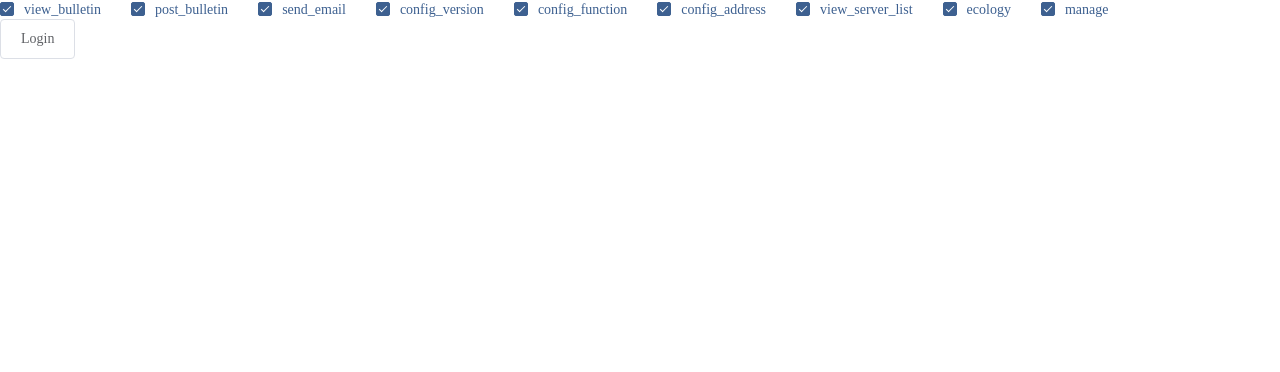
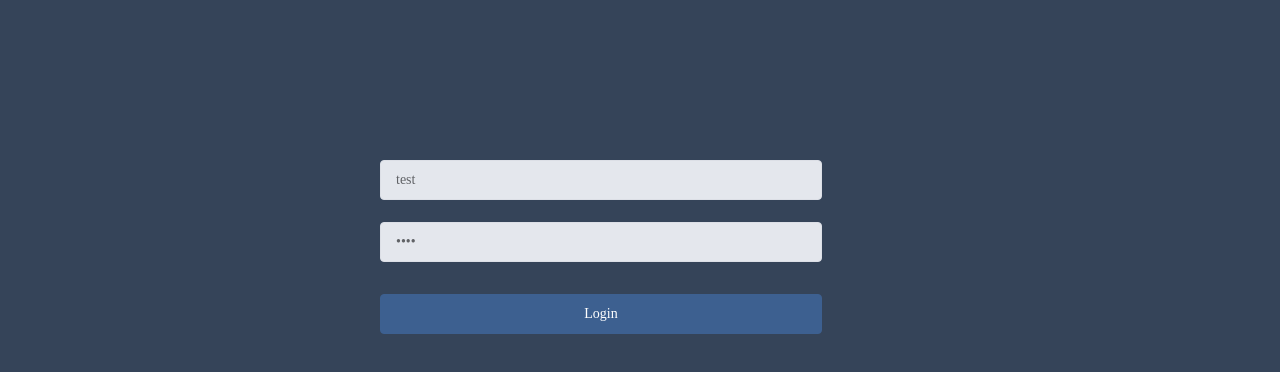
Before and after one commit to bnyu/console_web, a Vue app: page / in a window 1280 px wide. Shown: the top 372 px of the page. Built offline with nearby package versions, Linux system fonts and the light colour scheme.

Commit message:
feat(login): login page

```diff
--- a/package.json
+++ b/package.json
@@ -1,7 +1,7 @@
 {
   "name": "console_web",
   "author": "bnyu <xuyue1106@gmail.com>",
-  "version": "0.2.3",
+  "version": "0.2.4",
   "private": true,
   "scripts": {
     "serve": "vue-cli-service serve",
--- a/src/i18n/en-us/index.js
+++ b/src/i18n/en-us/index.js
@@ -9,6 +9,9 @@ export default {
       dev: 'Development',
       ops: 'Operations',
       dashboard: 'Dashboard',
+      manageUser: 'User Manage',
+      user: 'User Manage',
+      role: 'Role Manage',
       bulletin: 'Bulletin',
       bulletinPost: 'Post New',
       bulletinList: 'View List',
--- a/src/router/routes.js
+++ b/src/router/routes.js
@@ -14,6 +14,10 @@ const routes = [
         children: Menus
     },
     {
+        path: '/404',
+        component: Error404
+    },
+    {
         path: '*',
         component: Error404
     }
--- a/src/store/modules/user.js
+++ b/src/store/modules/user.js
@@ -28,6 +28,14 @@ const getters = {
 }
 
 const mutations = {
+    logout: (state) => {
+        state.token = ''
+        state.logged = false
+        state.pathPermits = {}
+        state.permits = {}
+        state.navList = []
+        state.menus = {}
+    },
     setToken: (state, token) => {
         state.token = token
         state.logged = true
--- a/src/views/components/UserOption.vue
+++ b/src/views/components/UserOption.vue
@@ -4,7 +4,7 @@
           <slot></slot>
       </span>
         <el-dropdown-menu slot="dropdown">
-            <el-dropdown-item v-if="permits&&permits.manage" command="/manage/user">{{$t('app.manageUser')}}</el-dropdown-item>
+            <el-dropdown-item v-if="manager" command="/manage/user">{{$t('app.menu.manageUser')}}</el-dropdown-item>
             <el-dropdown-item command="logout">{{$t('app.logout')}}</el-dropdown-item>
         </el-dropdown-menu>
     </el-dropdown>
@@ -12,14 +12,13 @@
 <script>
     export default {
         name: "UserOption",
-        data() {
-            return {
-                permits: this.$store.getters['user/permits']
-            }
+        props: {
+            manager: Boolean
         },
         methods: {
             to(path) {
                 if (path === 'logout') {
+                    this.$store.commit('user/logout')
                     this.$router.push('/')
                 } else if (path !== this.$route.path) {
                     this.$router.push(path)
--- a/src/views/layouts/AppLayout.vue
+++ b/src/views/layouts/AppLayout.vue
@@ -25,9 +25,9 @@
                     <span>
                         <LangSelector><i class="material-icons">translate</i></LangSelector>
                     </span>
-                    &nbsp;
+                    <span>&nbsp;&nbsp;</span>
                     <span>
-                        <UserOption><i class="material-icons">person</i></UserOption>
+                        <UserOption v-bind:manager="manager"><i class="material-icons">person</i></UserOption>
                     </span>
                 </div>
 
@@ -68,12 +68,12 @@
             kind: String
         },
         data() {
+            const menus = this.$store.getters['user/menus']
             return {
                 menuOpen: false,
-                logged: this.$store.getters['user/logged'],
-                pathPermits: this.$store.getters['user/pathPermits'],
                 menuList: this.$store.getters['user/menuList'],
-                menus: this.$store.getters['user/menus']
+                menus: menus,
+                manager: !!menus.manage
             }
         },
         computed: {
@@ -118,14 +118,11 @@
             }
         },
         beforeRouteUpdate(to, from, next) {
-            if (this.logged) {
-                if (this.pathPermits && this.pathPermits[to.path]) {
-                    next()
-                } else {
-                    next('/404')
-                }
+            let pathPermits = store.getters['user/pathPermits']
+            if (pathPermits && pathPermits[to.path]) {
+                next()
             } else {
-                next('/')
+                next('/404')
             }
         }
     }
--- a/src/views/pages/Error404.vue
+++ b/src/views/pages/Error404.vue
@@ -1,15 +1,26 @@
 <template>
-    <div>
-        404
+    <div class="err404">
+        <div>404</div>
+        <div>
+            <router-link to="/">back</router-link>
+        </div>
     </div>
 </template>
 
 <script>
     export default {
-        name: "Error404"
+        name: "Error404",
+        created() {
+            if (this.$route.path !== '/404') {
+                this.$router.replace('/404')
+            }
+        }
     }
 </script>
 
-<style scoped>
-
+<style scoped lang="scss">
+    .err404 {
+        padding-top: 20px;
+        text-align: center;
+    }
 </style>
--- a/src/views/pages/Landing.vue
+++ b/src/views/pages/Landing.vue
@@ -1,11 +1,6 @@
 <template>
     <div>
-        <div v-if="!logged">
-            <Login></Login>
-        </div>
-        <div v-else>
-
-        </div>
+        <Login/>
     </div>
 </template>
 
@@ -13,15 +8,7 @@
     import Login from "@/views/user/Login"
     export default {
         name: "Landing",
-        components: {Login},
-        data() {
-            return {
-                logged: this.$store.getters['user/logged']
-            }
-        },
-        methods: {
-
-        }
+        components: {Login}
     }
 </script>
 
--- a/src/views/user/Login.vue
+++ b/src/views/user/Login.vue
@@ -1,31 +1,123 @@
 <template>
-    <div>
-        <el-checkbox-group v-model="checkedPermits">
-            <el-checkbox v-for="item in permits" :label="item" :key="item">{{item}}</el-checkbox>
-        </el-checkbox-group>
-        <el-button @click="login">{{$t('app.login')}}</el-button>
+    <div v-if="!logged" class="login-container">
+        <el-form ref="loginForm" :model="loginForm" :rules="loginRules" class="login-form" label-position="left">
+            <el-form-item prop="username" class="form-line">
+                <el-input
+                        class="login-input"
+                        ref="username"
+                        v-model="loginForm.username"
+                        :placeholder="$t('app.username')"
+                        :disabled="loading"
+                        name="username"
+                        type="text"
+                        tabindex="1"
+                        auto-complete="on"
+                ></el-input>
+            </el-form-item>
+
+            <el-form-item prop="password" class="form-line">
+                <el-input
+                        class="login-input"
+                        ref="password"
+                        v-model="loginForm.password"
+                        :placeholder="$t('app.password')"
+                        :disabled="loading"
+                        name="password"
+                        type="password"
+                        tabindex="2"
+                        @keyup.enter.native="handleLogin"
+                ></el-input>
+            </el-form-item>
+
+            <el-button :loading="loading" type="primary" class="login-button"
+                       @click.native.prevent="handleLogin">
+                {{$t('app.login')}}
+            </el-button>
+        </el-form>
     </div>
 </template>
 
 <script>
     export default {
-        name: "Login",
+        name: 'Login',
         data() {
             return {
-                checkedPermits : ['view_bulletin', 'post_bulletin', 'send_email', 'config_version', 'config_function', 'config_address', 'view_server_list', 'ecology', 'manage'],
-                permits : ['view_bulletin', 'post_bulletin', 'send_email', 'config_version', 'config_function', 'config_address', 'view_server_list', 'ecology', 'manage'],
+                loginForm: {
+                    username: 'test',
+                    password: 'test'
+                },
+                loginRules: {
+                    username: [{required: true, trigger: 'blur'}],
+                    password: [{required: true, trigger: 'blur'}]
+                },
+                logged: this.$store.getters['user/logged'],
+                loading: false
             }
         },
         methods: {
             login() {
-                this.$store.commit('user/setPermits', this.checkedPermits)
-                this.$store.commit('user/setToken', 'test')
+                let token = 'test'
+                let permits = ['view_bulletin', 'post_bulletin', 'send_email', 'config_version', 'config_function', 'config_address', 'view_server_list', 'ecology', 'manage']
+                this.$store.commit('user/setPermits', permits)
+                this.$store.commit('user/setToken', token)
                 this.$router.push('/dashboard')
+            },
+            handleLogin() {
+                this.$refs.loginForm.validate(v => {
+                    if (v) {
+                        this.loading = true
+                        this.login()
+                    }
+                })
+            }
+        },
+        created() {
+            if (this.logged) {
+                this.$router.replace('/dashboard')
             }
         }
     }
 </script>
 
-<style scoped>
+<style lang="scss" scoped>
+    .login-container {
+        position: fixed;
+        width: 100%;
+        background-color: #354459;
+        overflow: hidden;
+        top: 0;
+        bottom: 0;
 
+        .login-form {
+            position: relative;
+        }
+
+        .login {
+            &-input {
+                display: inline-block;
+                width: 85%;
+            }
+
+            &-form {
+                position: relative;
+                width: 520px;
+                padding-top: 160px;
+                margin: 0 auto;
+                overflow: hidden;
+            }
+
+            &-button {
+                width: 85%;
+                margin-top: 10px;
+            }
+        }
+    }
 </style>
+
+<style lang="scss">
+    .login-container {
+        .el-input__inner {
+            background-color: #e4e7ed;
+        }
+    }
+</style>
```
